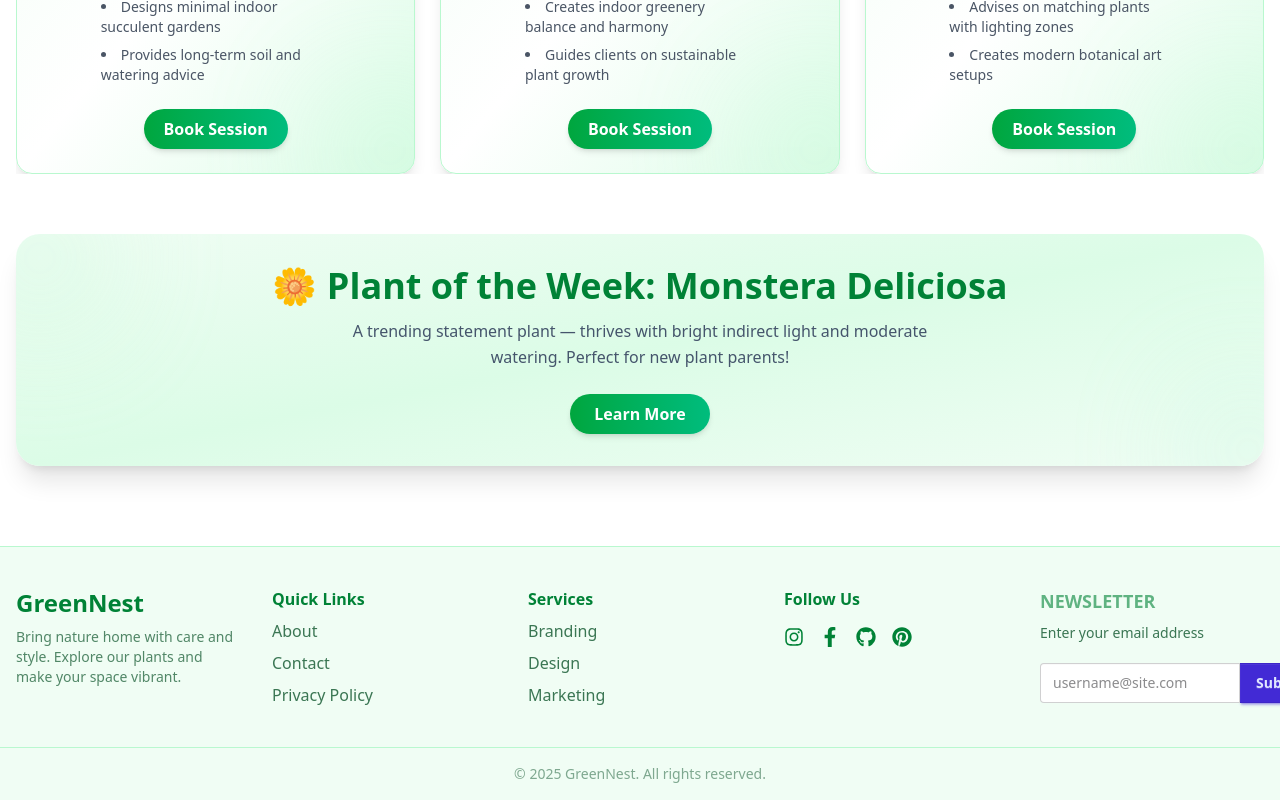
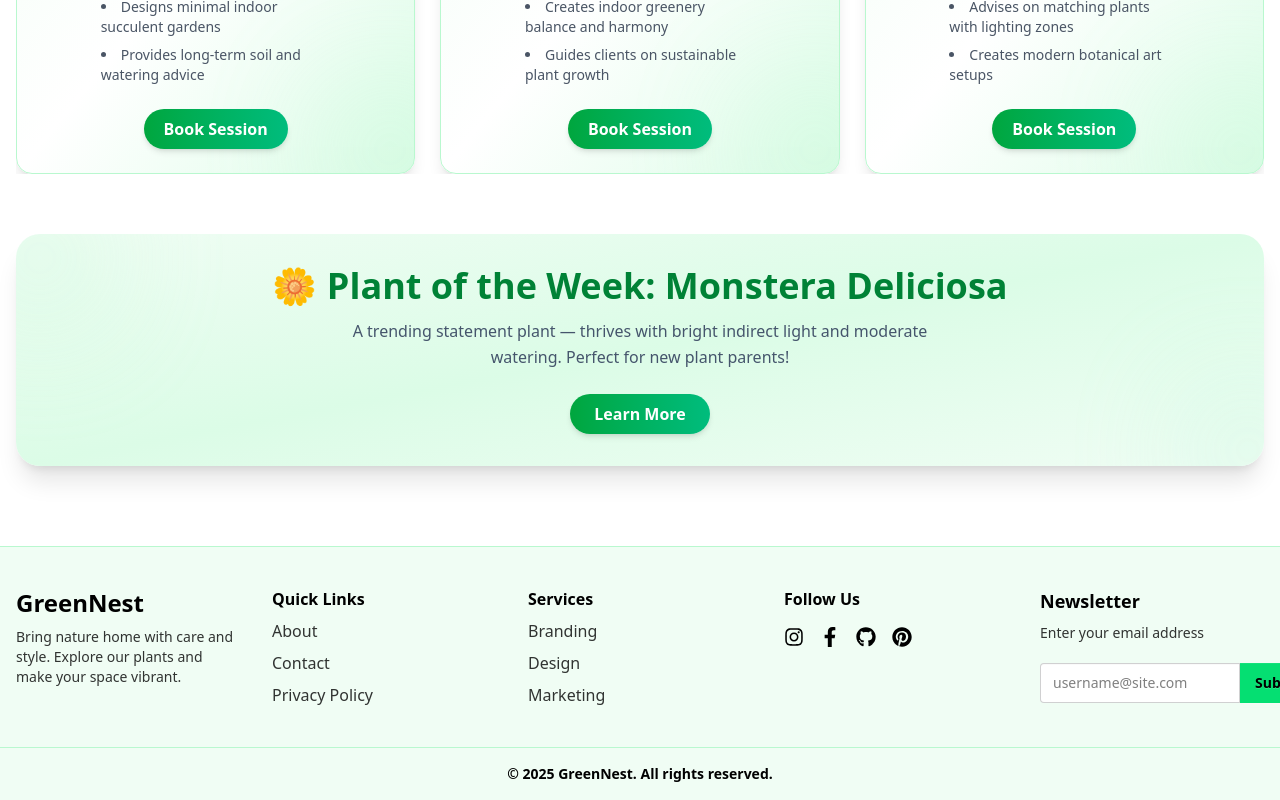
Before and after one commit to Yeasinoncode98/B12-A09-Green-Nest, a React (Vite) app: page / in a window 1280 px wide. Shown: the part 2405-3205 px from the top of the page. Built offline with nearby package versions, Linux system fonts and the light colour scheme; no server answers.

Commit message:
Fixed Footer text color and Added ReadMe.Md

```diff
--- a/src/Components/Footer.jsx
+++ b/src/Components/Footer.jsx
@@ -12,8 +12,8 @@ export default function Footer() {
       <div className="container mx-auto px-4 py-10 grid md:grid-cols-5 gap-8 text-center md:text-left">
         {/* Brand */}
         <div className="flex flex-col items-center md:items-start">
-          <h3 className="font-bold text-2xl text-green-700 mb-2">GreenNest</h3>
-          <p className="text-sm text-green-900/70">
+          <h3 className="font-bold text-2xl text-black mb-2">GreenNest</h3>
+          <p className="text-sm text-black/80">
             Bring nature home with care and style. Explore our plants and make
             your space vibrant.
           </p>
@@ -21,8 +21,8 @@ export default function Footer() {
 
         {/* Quick Links */}
         <div className="flex flex-col items-center md:items-start">
-          <h4 className="font-semibold text-green-700 mb-2">Quick Links</h4>
-          <ul className="space-y-2 text-green-900/80">
+          <h4 className="font-semibold text-black mb-2">Quick Links</h4>
+          <ul className="space-y-2 text-black/80">
             <li>
               <a
                 href="https://mohonsharif.com/yeasinarafat-portfolio"
@@ -58,8 +58,8 @@ export default function Footer() {
 
         {/* Services */}
         <div className="flex flex-col items-center md:items-start">
-          <h4 className="font-semibold text-green-700 mb-2">Services</h4>
-          <ul className="space-y-2 text-green-900/80">
+          <h4 className="font-semibold text-black mb-2">Services</h4>
+          <ul className="space-y-2 text-black/80">
             <li className="hover:text-green-600 transition-colors cursor-pointer">
               Branding
             </li>
@@ -74,8 +74,8 @@ export default function Footer() {
 
         {/* Follow Us */}
         <div className="flex flex-col items-center md:items-start">
-          <h4 className="font-semibold text-green-700 mb-2">Follow Us</h4>
-          <div className="flex gap-4 mt-2 justify-center md:justify-start text-green-700">
+          <h4 className="font-semibold text-black mb-2">Follow Us</h4>
+          <div className="flex gap-4 mt-2 justify-center md:justify-start text-black">
             <a
               href="https://www.instagram.com/sickfly_02z?igsh=cXY2aHp0bDVma2Nj&utm_source=qr"
               target="_blank"
@@ -114,22 +114,22 @@ export default function Footer() {
         {/* Newsletter */}
         <div className="flex flex-col items-center md:items-start">
           <form className="w-full max-w-md">
-            {" "}
-            {/* increased max width */}
-            <h6 className="footer-title text-green-700 mb-2 text-lg font-semibold">
+            <h6 className="text-black mb-2 text-lg font-semibold">
               Newsletter
             </h6>
             <fieldset className="w-full">
-              <label className="text-sm text-green-900/80 mb-1 block">
+              <label className="text-sm text-black/80 mb-1 block">
                 Enter your email address
               </label>
               <div className="join mt-1 w-full flex justify-center items-center mt-5">
                 <input
                   type="email"
                   placeholder="username@site.com"
-                  className="input input-bordered join-item w-[200px]"
+                  className="input input-bordered join-item w-[200px] text-black"
                 />
-                <button className="btn btn-primary join-item">Subscribe</button>
+                <button className="btn btn-black join-item text-black bg-green-400 hover:bg-green-600 border-none">
+                  Subscribe
+                </button>
               </div>
             </fieldset>
           </form>
@@ -137,7 +137,7 @@ export default function Footer() {
       </div>
 
       {/* Copyright */}
-      <div className="text-center py-4 text-sm text-green-900/50 border-t border-green-200">
+      <div className="text-center py-4 text-sm font-bold text-black border-t border-green-200">
         © 2025 GreenNest. All rights reserved.
       </div>
     </footer>
```
Also changed, not shown: 1 other file (tests, documents, lock files or other folders).
